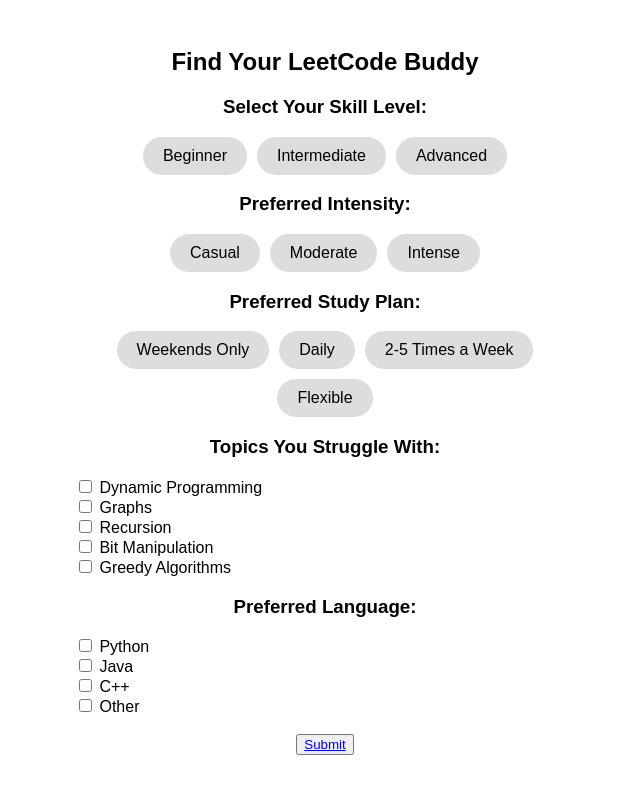
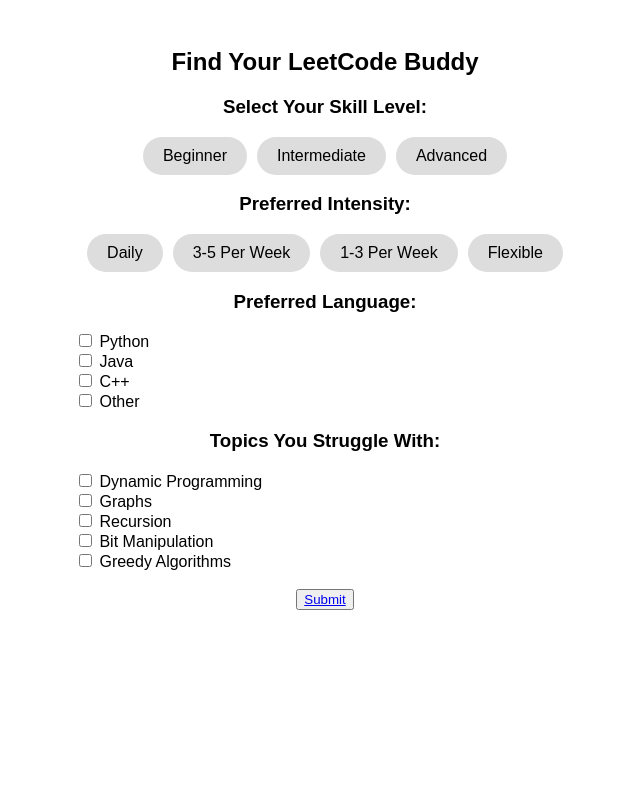
Before and after one commit to jaren55/LeetMate, a plain HTML site: page matchmaking-form.html in a window 1280 px wide. Shown: the whole page, without its empty margins (315-955 px from the left). Drawn offline with Linux system fonts and the light colour scheme.

Commit message:
added more questions

```diff
--- a/matchmaking-form.html
+++ b/matchmaking-form.html
@@ -21,17 +21,18 @@
 
             <h3>Preferred Intensity:</h3>
             <div class="bubble-options" id="intensity">
-                <div class="bubble" onclick="selectBubble(this, 'intensity')">Casual</div>
-                <div class="bubble" onclick="selectBubble(this, 'intensity')">Moderate</div>
-                <div class="bubble" onclick="selectBubble(this, 'intensity')">Intense</div>
+                <div class="bubble" onclick="selectBubble(this, 'intensity')">Daily</div>
+                <div class="bubble" onclick="selectBubble(this, 'intensity')">3-5 Per Week</div>
+                <div class="bubble" onclick="selectBubble(this, 'intensity')">1-3 Per Week</div>
+                <div class="bubble" onclick="selectBubble(this, 'intensity')">Flexible</div>
             </div>
 
-            <h3>Preferred Study Plan:</h3>
-            <div class="bubble-options" id="intensity">
-                <div class="bubble" onclick="selectBubble(this, 'intensity')">Weekends Only</div>
-                <div class="bubble" onclick="selectBubble(this, 'intensity')">Daily</div>
-                <div class="bubble" onclick="selectBubble(this, 'intensity')">2-5 Times a Week</div>
-                <div class="bubble" onclick="selectBubble(this, 'intensity')">Flexible</div>
+            <h3>Preferred Language:</h3>
+            <div class="topics">
+                <label><input type="checkbox" name="topics" value="Dynamic Programming"> Python</label><br>
+                <label><input type="checkbox" name="topics" value="Graphs"> Java</label><br>
+                <label><input type="checkbox" name="topics" value="Recursion"> C++</label><br>
+                <label><input type="checkbox" name="topics" value="Bit Manipulation"> Other</label><br>
             </div>
 
             <h3>Topics You Struggle With:</h3>
@@ -41,14 +42,6 @@
                 <label><input type="checkbox" name="topics" value="Recursion"> Recursion</label><br>
                 <label><input type="checkbox" name="topics" value="Bit Manipulation"> Bit Manipulation</label><br>
                 <label><input type="checkbox" name="topics" value="Greedy Algorithms"> Greedy Algorithms</label><br>
-            </div>
-
-            <h3>Preferred Language:</h3>
-            <div class="topics">
-                <label><input type="checkbox" name="topics" value="Dynamic Programming"> Python</label><br>
-                <label><input type="checkbox" name="topics" value="Graphs"> Java</label><br>
-                <label><input type="checkbox" name="topics" value="Recursion"> C++</label><br>
-                <label><input type="checkbox" name="topics" value="Bit Manipulation"> Other</label><br>
             </div>
 
             <br>
```
